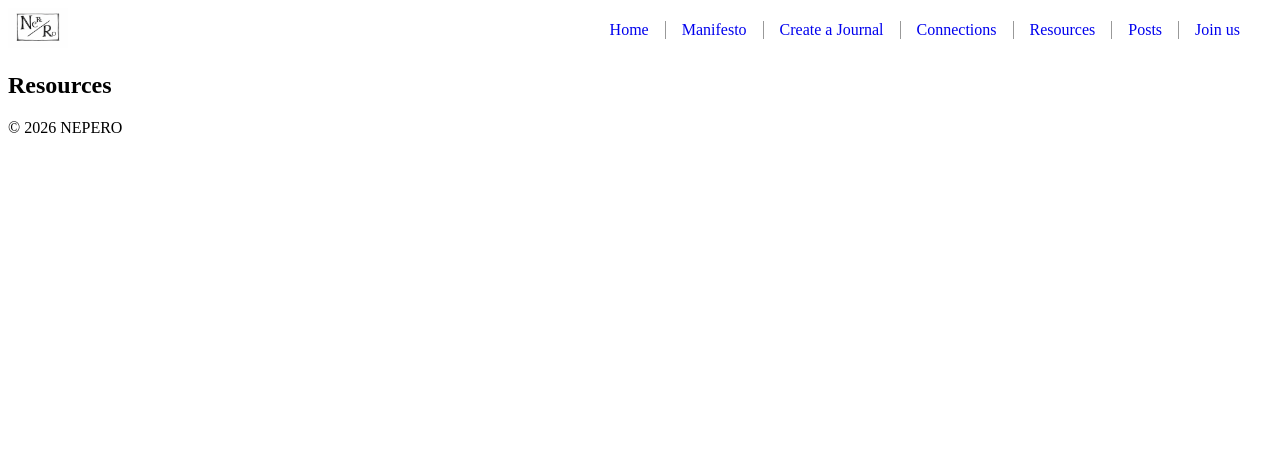
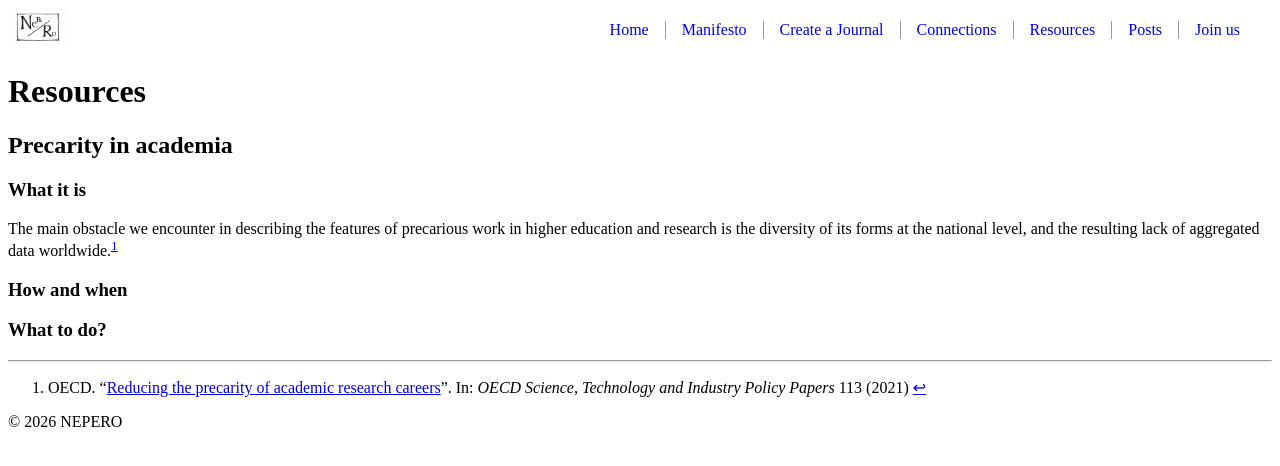
Before and after one commit to NPR-Nepero/nepero, a Jekyll site: the page built from resources.md, in a window 1280 px wide. Shown: the top 466 px of the page. Built offline with Jekyll 4.4.1, drawn with Linux system fonts in a browser that asks for light colours.

Commit message:
adding references support

```diff
--- /dev/null
+++ b/_includes/refs.md
@@ -0,0 +1 @@
+[^oecd2021reducing]: OECD. "[Reducing the precarity of academic research careers](https://doi.org/10.1787/0f8bd468-en)". In: *OECD Science, Technology and Industry Policy Papers* 113 (2021)
--- a/resources.md
+++ b/resources.md
@@ -3,4 +3,18 @@ layout: default
 title: Resources
 ---
 
-## Resources
+# Resources
+
+## Precarity in academia
+
+### What it is
+
+The main obstacle we encounter in describing the features of precarious work in higher education and research is the diversity of its forms at the national level, and the resulting lack of aggregated data worldwide.[^oecd2021reducing]
+
+### How and when
+
+### What to do?
+
+---
+
+{% include refs.md %}
```
Also changed, not shown: README.md.
